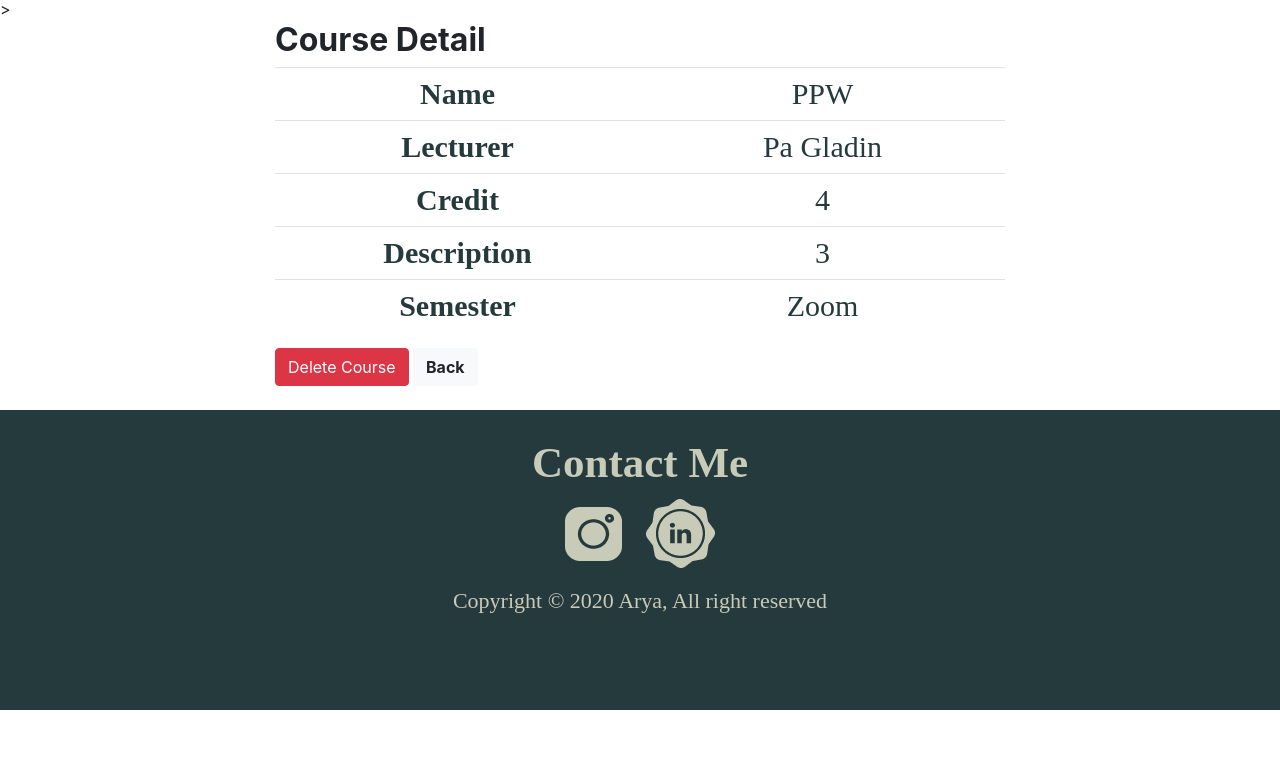
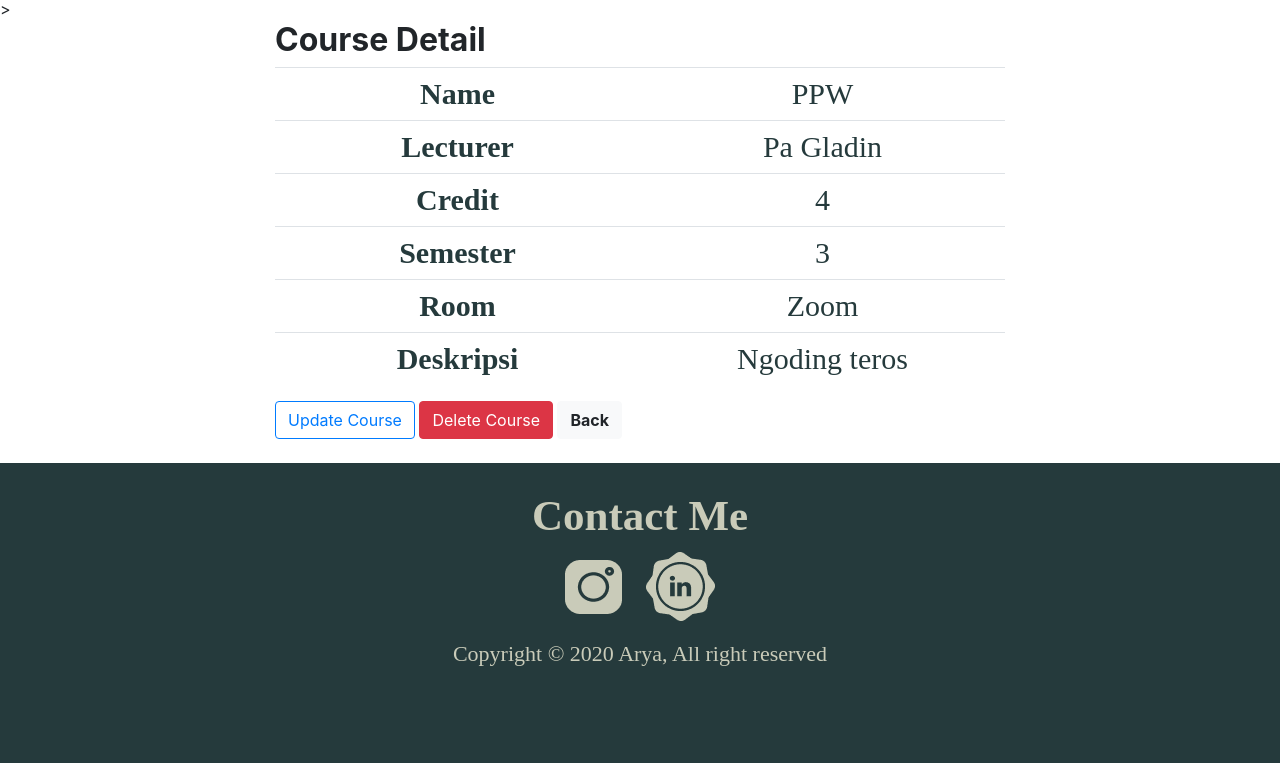
Before and after one commit to aryaputra28/first-personal-website, a Django app: page /2 in a window 1280 px wide. Shown: the part 651-1414 px from the top of the page. Before the commit the page ends 1361 px from the top, so only its background shows below. Run offline with Django 3.2, Linux system fonts and the light colour scheme; data comes from the database, SQL or seed files in the repository; both versions use the stored data as it was after the commit; some libraries are stand-ins or nearby versions.

Commit message:
add deskripsi & update feature

```diff
--- a/matakuliah/forms.py
+++ b/matakuliah/forms.py
@@ -8,6 +8,7 @@ class MataKuliahForm(forms.ModelForm):
     jumlahSKS = forms.IntegerField()
     semester = forms.CharField()
     ruangKelas = forms.CharField()
+    deskripsi = forms.CharField()
 
     class Meta:
         model = MataKuliahSaya
--- a/matakuliah/models.py
+++ b/matakuliah/models.py
@@ -6,7 +6,8 @@ class MataKuliahSaya(models.Model):
     dosen = models.CharField(max_length = 50)
     jumlahSKS = models.PositiveIntegerField()
     semester = models.CharField(max_length = 20)
-    ruangKelas = models.CharField(max_length= 10)
+    ruangKelas = models.CharField(max_length= 50)
+    deskripsi = models.CharField(max_length = 500)
 
     def __str__(self):
         return self.nama
--- a/matakuliah/templates/matakuliah/matakuliah_detail.html
+++ b/matakuliah/templates/matakuliah/matakuliah_detail.html
@@ -24,15 +24,20 @@
             <td>{{ matakuliah.jumlahSKS }}</td>
           </tr>
           <tr>
-            <th scope="row">Description</th>
+            <th scope="row">Semester</th>
             <td>{{ matakuliah.semester }}</td>
           </tr>
           <tr>
-            <th scope="row">Semester</th>
+            <th scope="row">Room</th>
             <td>{{ matakuliah.ruangKelas }}</td>
+          </tr>
+          <tr>
+            <th scope="row">Deskripsi</th>
+            <td>{{ matakuliah.deskripsi }}</td>
           </tr>
         </tbody>
       </table>
+      <a button type="button" class="btn btn-outline-primary" href="{% url 'matakuliah:matakuliah_update' matakuliah.id %}">Update Course</a>
       <a class="btn btn-danger" href="{% url 'matakuliah:matakuliah_delete' matakuliah.id %}">Delete Course</a>
       <a type="button" class="btn btn-light" href="{% url 'matakuliah:matakuliah_list' %}"><b>Back</b></a>
   </div>
--- a/matakuliah/urls.py
+++ b/matakuliah/urls.py
@@ -8,5 +8,6 @@ urlpatterns = [
     path('ListMataKuliah', views.Utama, name='matakuliah_list'),
     path('FormMataKuliah',views.formMatkul, name='matakuliah_form'),
     path('<int:id>',views.matkulDetail),
-    path('deleteMataKuliah/<str:id>', views.deleteMatkul,name="matakuliah_delete")
+    path('deleteMataKuliah/<str:id>', views.deleteMatkul,name="matakuliah_delete"),
+    path('UpdateMataKuliah/<str:id>',views.updateMatkul,name="matakuliah_update")
 ]
--- a/matakuliah/views.py
+++ b/matakuliah/views.py
@@ -6,7 +6,7 @@ from .forms import MataKuliahForm
 # Create your views here.
 def Utama(request):
     matahkuliahs = MataKuliahSaya.objects.all()
-    return render(request, 'matakuliah/matakuliah_list.html',{'matakuliahs':matahkuliahs})
+    return render(request, 'matakuliah/matakuliah_list.html', {'matakuliahs':matahkuliahs} )
 
 def formMatkul(request):
     form = MataKuliahForm()
@@ -15,6 +15,7 @@ def formMatkul(request):
         if form.is_valid():
             form.save()
             return redirect('/ListMataKuliah')
+
     return render(request, 'matakuliah/matakuliah_forms.html',{'form':form})
 
 def matkulDetail(request,id):
@@ -26,4 +27,18 @@ def deleteMatkul(request,id):
     if request.method == 'POST' :
         item.delete()
         return redirect('/ListMataKuliah')
+
     return render(request, 'matakuliah/matakuliah_delete.html',{'item':item})
+
+def updateMatkul(request,id):
+    matakuliah = MataKuliahSaya.objects.get(id=id)
+    form = MataKuliahForm(instance=matakuliah)
+    if request.method == 'POST':
+        form = MataKuliahForm(request.POST, instance=matakuliah)
+        if form.is_valid():
+            form.save()
+            return redirect('/ListMataKuliah')
+    context = {
+        'form' :form
+    }
+    return render (request,'matakuliah/matakuliah_forms.html' ,context)
```
Also changed, not shown: db.sqlite3, matakuliah/migrations/0002_matakuliahsaya_deskripsi.py (added).
